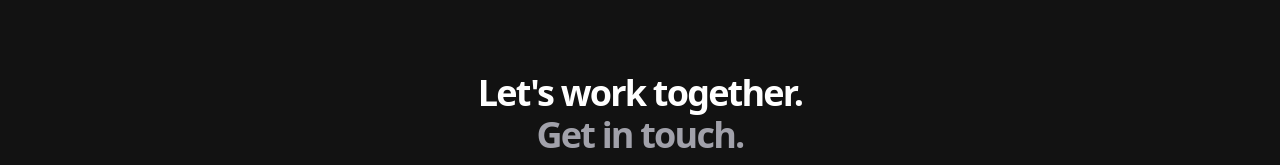
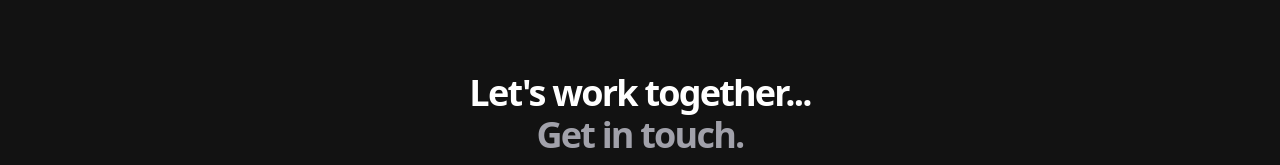
Before and after one commit to F1NH4WK/Oh.Studio, a React (Vite) app: page / in a window 1280 px wide. Shown: the part 3264-3429 px from the top of the page. Built offline with nearby package versions, Linux system fonts and the light colour scheme; no server answers.

Commit message:
Testing out

```diff
--- a/src/pages/Home.tsx
+++ b/src/pages/Home.tsx
@@ -39,7 +39,7 @@ export default function Home(){
 
                 <div className = 'flex items-center text-4xl sm:text-4xl justify-center h-[65vh] sm:h-60 sm:mb-20 flex-col'>
                 <h1 className = 'text-center leading-tight font-semibold tracking-tighter'>
-                    Let's work together.
+                    Let's work together...
                 </h1>
                  <a href = 'mailto:oli@oh.studio'>
                     <p className = 'text-zinc-400 hover:text-zinc-600 text-center tracking-tighter font-semibold cursor-pointer'>Get in touch.</p>
```
